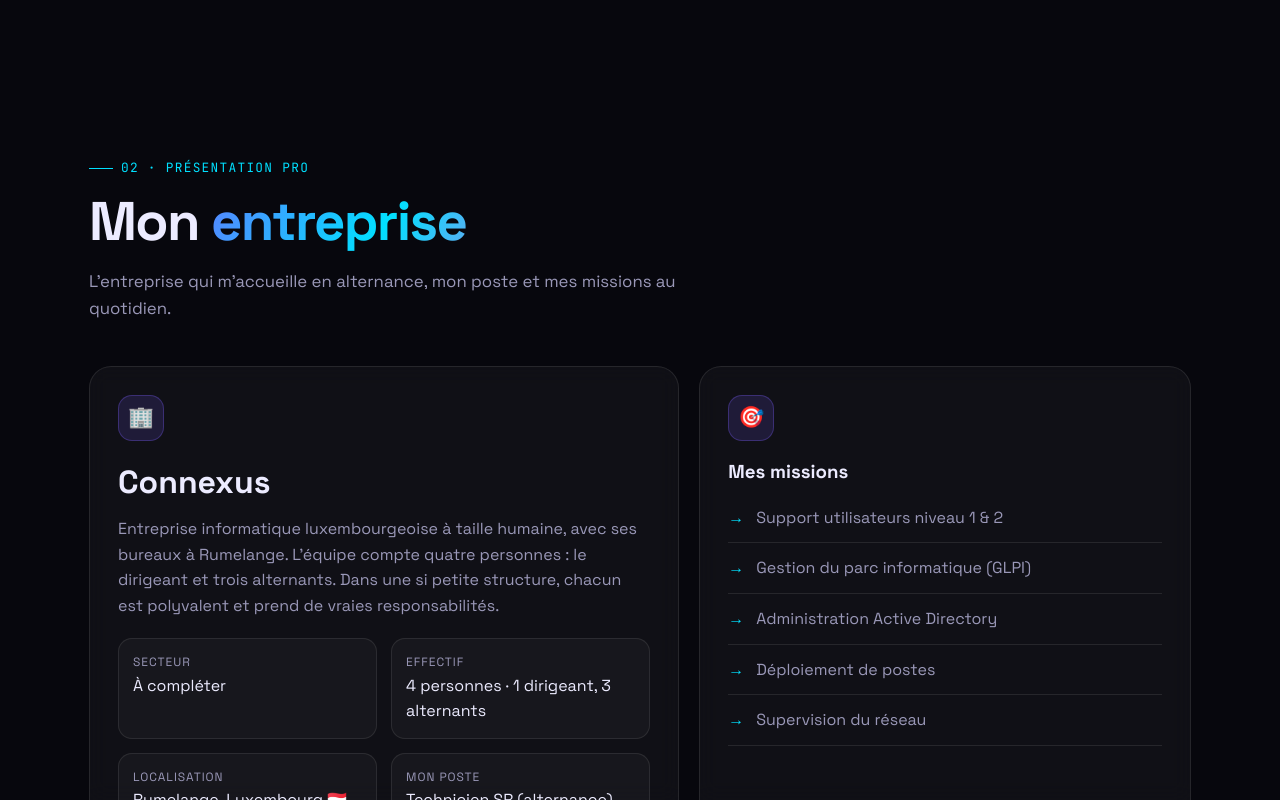
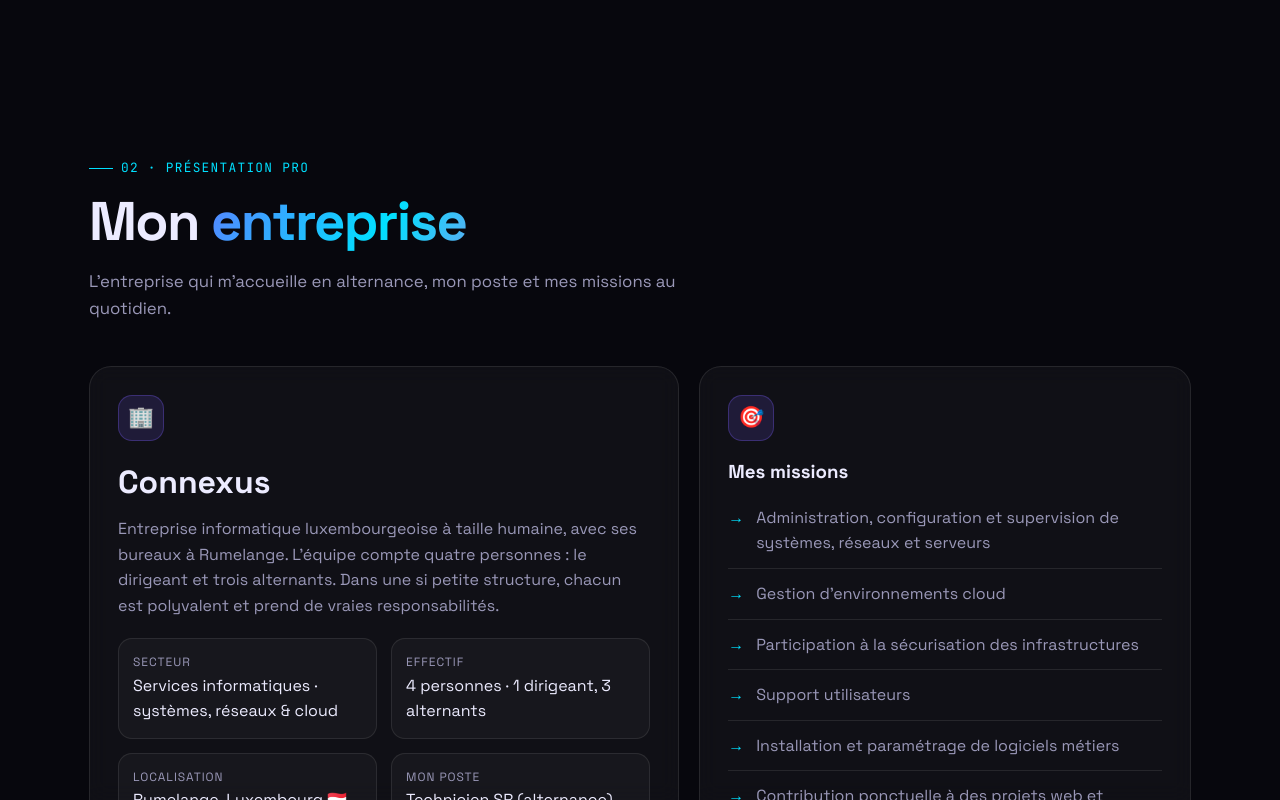
Before and after one commit to nxthox/nxthox.github.io, a plain HTML site: page index.html in a window 1280 px wide. Shown: the part 2000-2800 px from the top of the page. Drawn offline with Linux system fonts and the light colour scheme.

Commit message:
Add files via upload

```diff
--- a/index.html
+++ b/index.html
@@ -397,15 +397,24 @@ const DATA = {
 
   entNom: "Connexus",
   entDesc: "Entreprise informatique luxembourgeoise à taille humaine, avec ses bureaux à Rumelange. L'équipe compte quatre personnes : le dirigeant et trois alternants. Dans une si petite structure, chacun est polyvalent et prend de vraies responsabilités.",
-  entInfos: [["Secteur","À compléter"],["Effectif","4 personnes · 1 dirigeant, 3 alternants"],["Localisation","Rumelange, Luxembourg 🇱🇺"],["Mon poste","Technicien SR (alternance)"]],
-  missions: ["Support utilisateurs niveau 1 & 2","Gestion du parc informatique (GLPI)","Administration Active Directory","Déploiement de postes","Supervision du réseau"],
+  entInfos: [["Secteur","Services informatiques · systèmes, réseaux & cloud"],["Effectif","4 personnes · 1 dirigeant, 3 alternants"],["Localisation","Rumelange, Luxembourg 🇱🇺"],["Mon poste","Technicien SR (alternance)"]],
+  missions: [
+    "Administration, configuration et supervision de systèmes, réseaux et serveurs",
+    "Gestion d'environnements cloud",
+    "Participation à la sécurisation des infrastructures",
+    "Support utilisateurs",
+    "Installation et paramétrage de logiciels métiers",
+    "Contribution ponctuelle à des projets web et applicatifs",
+  ],
 
   // Travaux Bloc 1 réalisés EN ENTREPRISE · c = numéros des compétences (1 à 6, voir "competences")
   travauxEntreprise: [
-    {icon:"🎫", titre:"Traitement des tickets utilisateurs", contexte:"Support quotidien des salariés", desc:"Prise en charge, diagnostic et résolution des incidents, suivi dans l'outil de ticketing.", c:[2,5], lien:""},
-    {icon:"💻", titre:"Déploiement de nouveaux postes", contexte:"Renouvellement du parc", desc:"Préparation, installation et mise en service des postes, mise à jour de l'inventaire.", c:[1,4,5], lien:""},
-    {icon:"👤", titre:"Gestion des comptes utilisateurs", contexte:"Arrivées / départs", desc:"Création et désactivation des comptes AD, droits d'accès et boîtes mail.", c:[1,5], lien:""},
-    {icon:"📝", titre:"Rédaction de procédures", contexte:"Documentation interne", desc:"Rédaction de guides utilisateurs et de procédures techniques pour l'équipe.", c:[2,6], lien:""},
+    {icon:"🖧", titre:"Administration & supervision de l'infrastructure", contexte:"Systèmes · réseaux · serveurs", desc:"Configuration, administration et supervision des systèmes, des réseaux et des serveurs, pour garantir la disponibilité des services.", c:[1,5], lien:""},
+    {icon:"☁️", titre:"Environnements cloud", contexte:"Administration cloud", desc:"Configuration et administration d'environnements cloud, en complément de l'infrastructure sur site.", c:[1,5], lien:""},
+    {icon:"🔐", titre:"Sécurisation des infrastructures", contexte:"Cybersécurité", desc:"Participation à la sécurisation des systèmes et des réseaux de l'entreprise et de ses clients.", c:[1,5], lien:""},
+    {icon:"🎧", titre:"Support utilisateurs", contexte:"Assistance au quotidien", desc:"Prise en charge des demandes et des incidents des utilisateurs : diagnostic, résolution et suivi.", c:[2], lien:""},
+    {icon:"⚙️", titre:"Logiciels métiers", contexte:"Installation & paramétrage", desc:"Installation, paramétrage et mise à disposition des logiciels métiers adaptés aux besoins des utilisateurs.", c:[2,5], lien:""},
+    {icon:"🌐", titre:"Projets web et applicatifs", contexte:"Contribution ponctuelle", desc:"Participation à des projets web et applicatifs, en lien avec le reste de l'équipe.", c:[3,4], lien:""},
   ],
 
   // icon : un emoji · lien : un PDF ou une page (laisser "" si aucun)
@@ -431,7 +440,7 @@ const DATA = {
     {nom:"Portfolio (ce site)", c:[3,6]},
     {nom:"Veille technologique cybersécurité", c:[6]},
     {nom:"SecNumAcadémie (ANSSI)", c:[6]},
-    {nom:"Missions en entreprise", c:[1,2,4,5]},
+    {nom:"Missions en entreprise (Connexus)", c:[1,2,3,4,5]},
   ],
 
   // Veille EN DIRECT : la page lit veille.json (généré par scripts/veille.mjs, mis à jour chaque heure sur GitHub).
```
